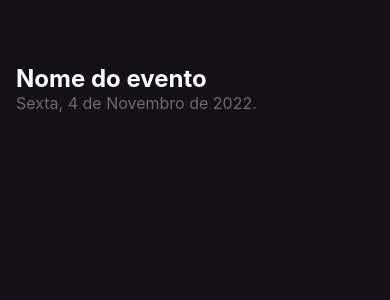
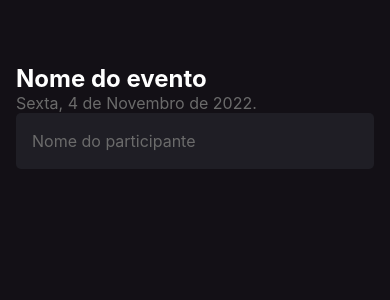
Before and after one commit to pedrofernandeslopes/challenge-02-event-list-app, a React Native app: screen / in a window 390 px wide. Shown: the top 300 px of the page. Built offline with nearby package versions, Linux system fonts and the light colour scheme.

Commit message:
chore: added input to home screen

```diff
--- a/App.tsx
+++ b/App.tsx
@@ -1,4 +1,4 @@
-import Home from "./src/screens/Home";
+import { Home } from "./src/screens/Home";
 
 export default function App() {
   return (
--- a/src/screens/Home/index.tsx
+++ b/src/screens/Home/index.tsx
@@ -1,15 +1,22 @@
-import { View, Text } from 'react-native';
+import { View, Text, TextInput, TouchableOpacity } from 'react-native';
 import { styles } from './styles';
 
-export default function Home() {
+export function Home() {
     return (
         <View style={styles.container}>
             <Text style={styles.eventName} >
                 Nome do evento
             </Text>
+
             <Text style={styles.eventDate}>
                 Sexta, 4 de Novembro de 2022.
             </Text>
+
+            <TextInput
+                style={styles.input}
+                placeholder='Nome do participante'
+                placeholderTextColor='#6B6B6B'
+            />
         </View>
     )
 }
--- a/src/screens/Home/styles.ts
+++ b/src/screens/Home/styles.ts
@@ -7,7 +7,7 @@ export const styles = StyleSheet.create({
       padding: 16,
     },
     eventName: {
-      color: '#FDFCFE',
+      color: '#FFF',
       fontSize: 24,
       fontWeight: 'bold',
       marginTop: 48,
@@ -16,4 +16,13 @@ export const styles = StyleSheet.create({
       color: '#6B6B6B',
       fontSize: 16,
     },
+    input : {
+        height: 56,
+        backgroundColor: '#1F1E25',
+        borderRadius: 5,
+        color: '#FFF',
+        padding: 16,
+        fontSize: 16,
+    },
+
   })
```
Lines whose indentation alone changed are shown as unchanged.
